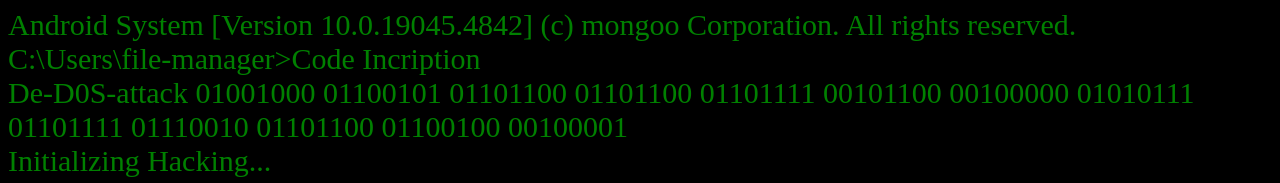
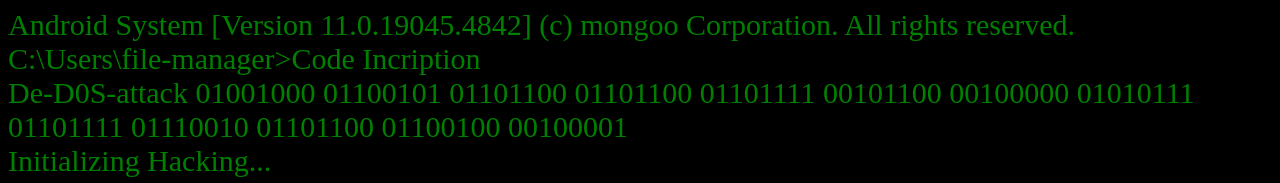
Before and after one commit to ParasP41/Hacker-Terminal, a plain HTML site: page index.html in a window 1280 px wide. Shown: the top 183 px of the page. Drawn offline with Linux system fonts and the light colour scheme.

Commit message:
Update index.html

```diff
--- a/index.html
+++ b/index.html
@@ -7,7 +7,7 @@
     <link rel="stylesheet" href="style.css">
 </head>
 <body>
-    <div>Android System [Version 10.0.19045.4842]
+    <div>Android System [Version 11.0.19045.4842]
         (c) mongoo Corporation. All rights reserved.
         <br>
         C:\Users\file-manager>Code Incription
```
